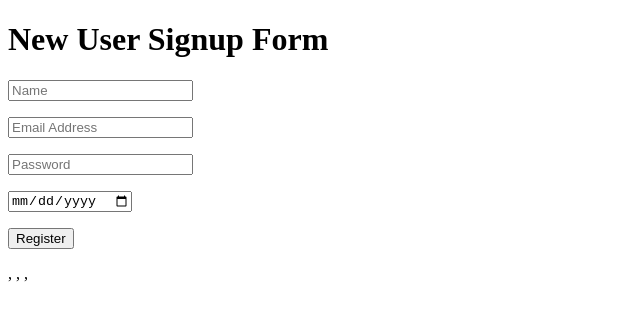
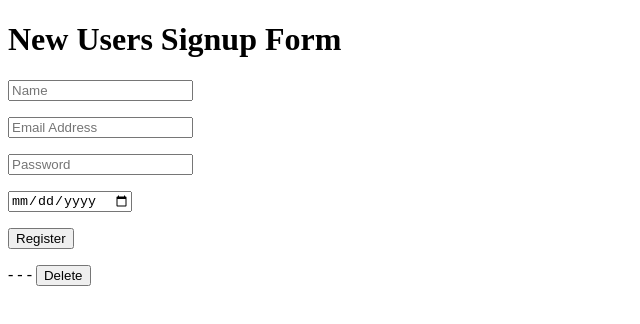
Before and after one commit to ankithamanne/temp, a plain HTML site: page temp17.html in a window 1280 px wide. Both pictures are taken after a click on the button "Register". Shown: the whole page, without its empty margins (0-640 px from the left). Drawn offline with Linux system fonts and the light colour scheme.

Commit message:
Update temp17.html

```diff
--- a/temp17.html
+++ b/temp17.html
@@ -5,22 +5,50 @@
     <meta name="viewport" content="width=device-width, initial-scale=1.0">
     <title>Document</title>
     <script>
-         function showData() {
+        let users = []
+        function deleteUser(index){
+            users.splice(index,1);
+            showUsers()
+        }
+        function showUsers(){
+            let length = users.length
+            let str = ""
+            for(let i=0;i<length; i++) {
+                str += `<div>
+                    ${users[i].name}-
+                    ${users[i].email}-
+                    ${users[i].password}-
+                    ${users[i].dob}
+                    <button onclick='deleteUser(${i})'>Delete</button>
+                    </div>`
+            }
+            data.innerHTML = str
+        }
+         function addUser() {
             let name = document.getElementById('name').value
             let email = document.getElementById('email').value;
             let password = document.getElementById('password').value;
-            let dob = document.getElementById('dob').value
-            data.innerHTML = `${name} , ${email} , ${password} , ${dob}`
-         }
+            let dob = document.getElementById('dob').value;
+            let user = {
+                name: name,
+                email: email,
+                password: password,
+                dob: dob
+            }
+            users.push(user)
+            showUsers()
+
+            //data.innerHTML += `${name}, ${email}, ${password}, ${dob}`
+        }
     </script>
 </head>
 <body>
-    <h1>New User Signup Form</h1>
+    <h1>New Users Signup Form</h1>
     <p><input type="text" id="name" placeholder="Name"></p>
     <p><input type="text" id="email" placeholder="Email Address"></p>
     <p><input type="password" id="password" placeholder="Password"></p>
     <p><input type="date" id="dob" placeholder="Dob"></p>
-     <p><button onclick="showData()">Register</button></p>
+     <p><button onclick="addUser()">Register</button></p>
     <div id = "data"></div>
 </body>
 </html>
```
